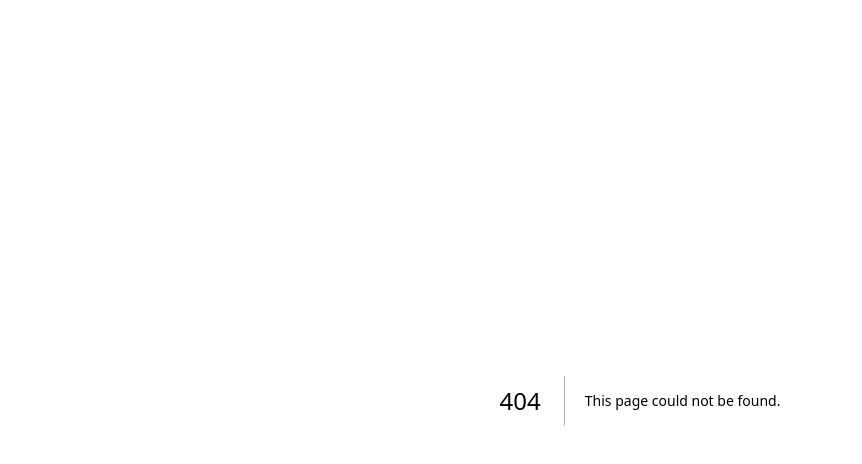
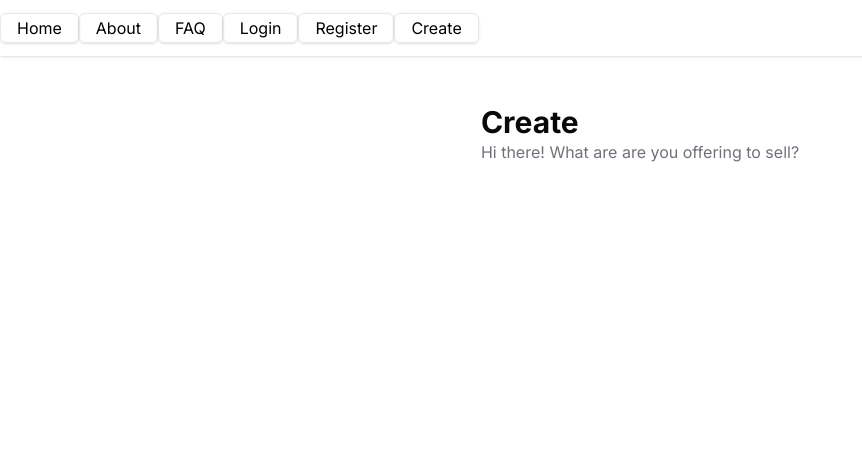
Before and after one commit to stanislavivanov995/real-estate-app-fe, a Next.js app: page /create in a window 1280 px wide. Before the commit this address had no page. Shown: the top 464 px of the page, without its empty margins (0-862 px from the left). Built offline with nearby package versions, Linux system fonts and the light colour scheme.

Commit message:
quick create page setup and other fixes

```diff
--- a/app/(auth)/register/Register.jsx
+++ b/app/(auth)/register/Register.jsx
@@ -3,12 +3,6 @@ import RegisterForm from "@/components/layouts/Register/RegisterForm";
 import Image from "next/image";
 
 export default function Register() {
-  // TODO: Register form must have the following inputs + validations:
-  //  1. First & Last names
-  //  2. Email
-  //  3. Password
-  //  4. Re-password
-  //  5. Checkbox for accepting terms
   return (
     <PublicLayout>
       <div className="flex justify-center m-auto mt-[3em] rounded-[3em] w-7/12 rounded-[3em] max-xl:w-4/12">
--- /dev/null
+++ b/app/(private-pages)/create/Create.jsx
@@ -0,0 +1,16 @@
+import PublicLayout from "@/components/layouts/PublicLayout";
+
+export default function Create() {
+  return (
+    <PublicLayout>
+      <div className="flex justify-center m-auto mt-[3em] rounded-[3em] w-7/12 rounded-[3em] max-xl:w-4/12">
+        <div className="flex flex-col">
+          <h1 className="font-bold text-[#09090B] text-3xl">Create</h1>
+          <p className="text-[#71717A] font-normal mb-6">
+            Hi there! What are are you offering to sell?
+          </p>
+        </div>
+      </div>
+    </PublicLayout>
+  );
+}
--- /dev/null
+++ b/app/(private-pages)/create/page.js
@@ -0,0 +1 @@
+export { default } from "./Create";
--- a/components/layouts/PublicLayout/PublicLayout.js
+++ b/components/layouts/PublicLayout/PublicLayout.js
@@ -45,6 +45,14 @@ export default function PublicLayout({ children }) {
           >
             Register
           </Link>
+          <Link
+            className={
+              "px-4 py-1 border shadow rounded-md hover:bg-light-500 hover:text-light-100"
+            }
+            href={"/create"}
+          >
+            Create
+          </Link>
         </nav>
       </header>
       {children}
```
